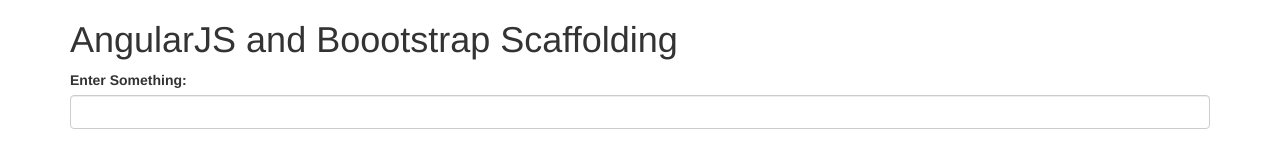
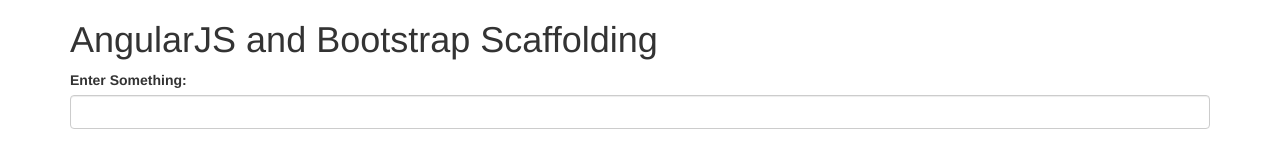
Before and after one commit to teeehn/scaffolding, a plain HTML site: page index.html in a window 1280 px wide. Drawn offline with nearby package versions, Linux system fonts and the light colour scheme; some packages are replaced by stand-ins of ours.

Commit message:
Fixed typo in h1 tag index.html.

```diff
--- a/index.html
+++ b/index.html
@@ -22,7 +22,7 @@
     <div class="container">
       <div class="row">
         <div class="col-xs-12">
-          <h1>AngularJS and Boootstrap Scaffolding</h1>
+          <h1>AngularJS and Bootstrap Scaffolding</h1>
 
           <div class="form-group">
             <label for="testIn">Enter Something:</label>
```
